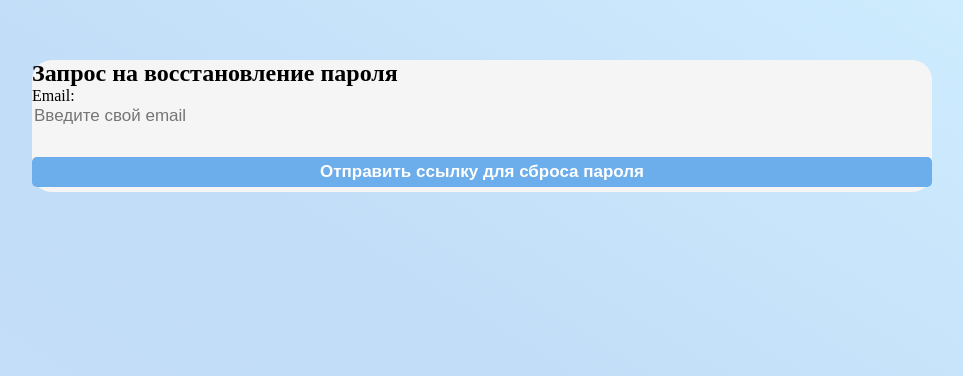
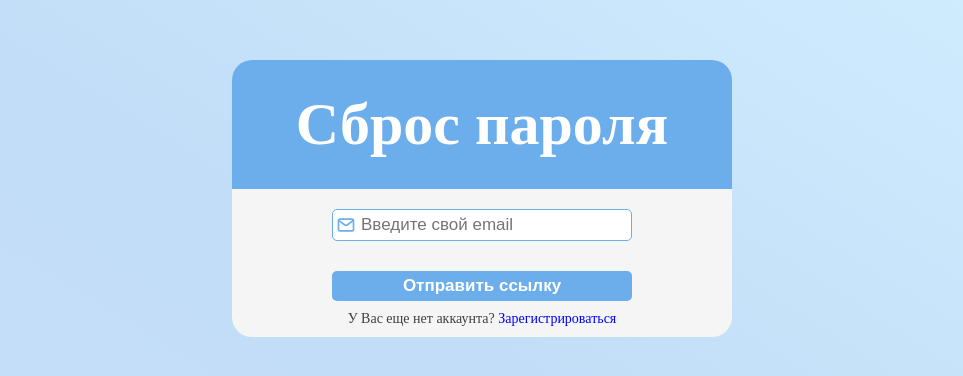
Before and after one commit to Burenix/GigaToDoList, a Django app: page /accounts/password-reset/ in a window 1280 px wide. Shown: the top 376 px of the page, without its empty margins (158-1121 px from the left). Run offline with Django 5.2, Linux system fonts and the light colour scheme; parts of the project's set-up code (start-up, migrations or seed data) failed here and were passed over.

Commit message:
full design password reset page

```diff
--- a/accounts/forms.py
+++ b/accounts/forms.py
@@ -108,7 +108,7 @@ class UserPasswordChangeForm(PasswordChangeForm):
 
 class UserForgotPasswordForm(PasswordResetForm):
     email = forms.EmailField(
-        label="Email",
+        label="",
         max_length=254,
         widget=forms.EmailInput(attrs={
             'class': 'form-control',
--- a/accounts/templates/accounts/user_password_reset.html
+++ b/accounts/templates/accounts/user_password_reset.html
@@ -1,5 +1,7 @@
 {% extends "base.html" %}
 {% load static %}
+
+{% block body_class %}password-reset-page{% endblock %}
 
 <!DOCTYPE html>
 <html lang="en">
@@ -11,17 +13,34 @@
 </head>
 <body>
     {% block content %}
-        <h2>{{ title }}</h2>
+    <div class="header-area">
+        <h2 class="header-text">Сброс пароля</h2>
+    </div>
+    <div class="content-area" id="content-area-password-reset">
         {% if messages %}
             {% for message in messages %}
                 <div class="alert alert-{{ message.tags }}">{{ message }}</div>
             {% endfor %}
         {% endif %}
-        <form method="post">
+        <form class="logpass" method="post">
             {% csrf_token %}
-            {{ form.as_p }}
-            <button type="submit" class="btn btn-primary">Отправить ссылку для сброса пароля</button>
+            {% for field in form %}
+            <div class="logpass-area">
+                <div class="logpass-field">
+                    <div class="logpass-svg">
+                        {% if field.name == "email" %}
+                        <svg viewBox="0 0 24 24" fill="none" xmlns="http://www.w3.org/2000/svg"><g id="SVGRepo_bgCarrier" stroke-width="0"></g><g id="SVGRepo_tracerCarrier" stroke-linecap="round" stroke-linejoin="round"></g><g id="SVGRepo_iconCarrier"> <path d="M4 7.00005L10.2 11.65C11.2667 12.45 12.7333 12.45 13.8 11.65L20 7" stroke="#6CADEB" stroke-width="2" stroke-linecap="round" stroke-linejoin="round"></path> <rect x="3" y="5" width="18" height="14" rx="2" stroke="#6CADEB" stroke-width="2" stroke-linecap="round"></rect> </g></svg>
+                        {% endif %}
+                    </div>
+                    {{ field.label_tag }}
+                    {{ field }}
+                </div>
+            </div>
+            {% endfor %}
+            <button type="submit" class="btn btn-primary">Отправить ссылку</button>
         </form>
+        <p class="text-hint" id="text-hint-reg">У Вас еще нет аккаунта? <a href="{% url 'register' %}">Зарегистрироваться</a></p>
+    </div>
     {% endblock %}
 </body>
 </html>
--- a/todo_list/static/todo_list/css/style.css
+++ b/todo_list/static/todo_list/css/style.css
@@ -67,6 +67,11 @@ input:-webkit-autofill:active {
     height: auto;
 }
 
+.password-reset-page .container {
+    width: 500px;
+    height: auto;
+}
+
 .text {
     font-family: "Roboto, sans-serif";
 }
@@ -97,6 +102,13 @@ input:-webkit-autofill:active {
 }
 
 #content-area-user-register {
+    display: flex;
+    flex-direction: column; /* Элементы будут выстраиваться по вертикали */
+    align-items: center;    /* Центрирование по горизонтали */
+    height: auto;
+}
+
+#content-area-password-reset {
     display: flex;
     flex-direction: column; /* Элементы будут выстраиваться по вертикали */
     align-items: center;    /* Центрирование по горизонтали */
@@ -361,6 +373,11 @@ a.link-update + a.link-delete {
     margin-top: 20px;
 }
 
+#text-hint-reg {
+    margin-bottom: -10px;
+    margin-top: 5px;
+}
+
 #text-resetpsw {
     padding-top: 5px;
 }
```
